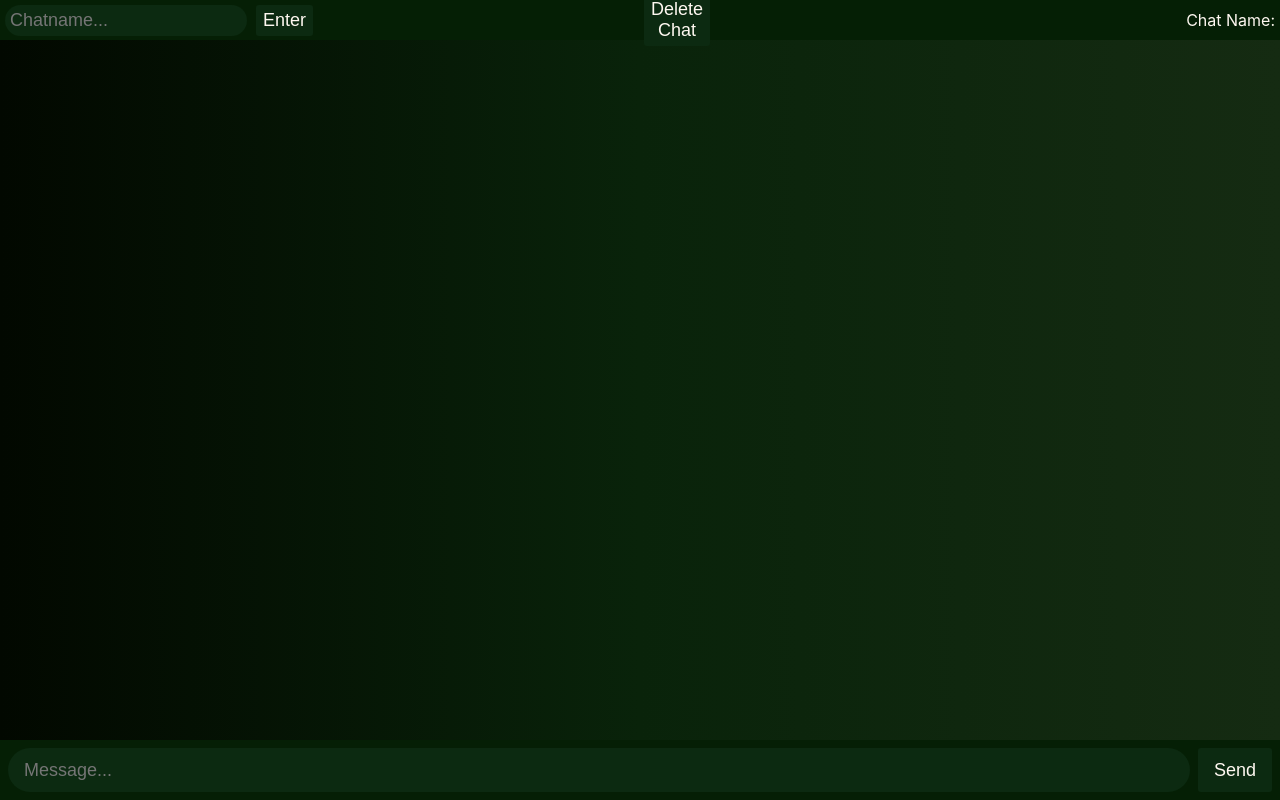
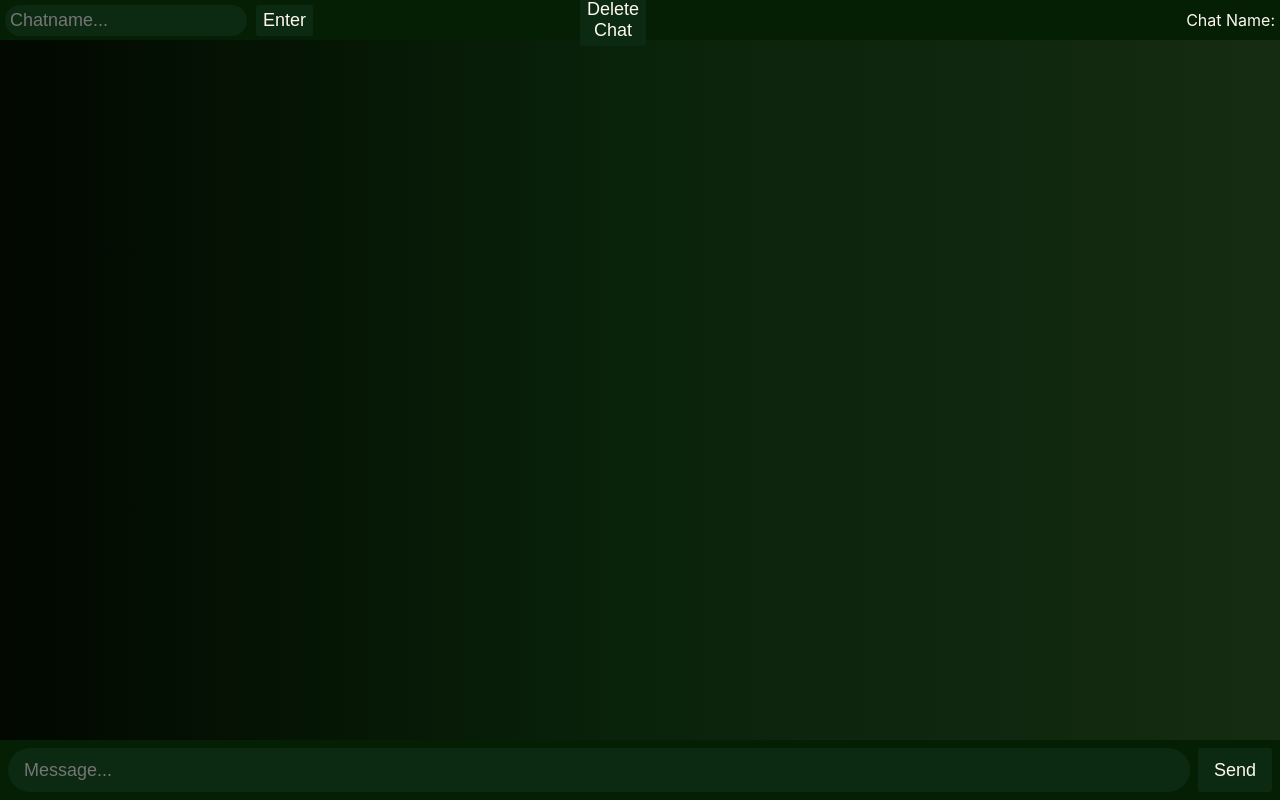
Before and after one commit to SWCL0/chatbox, a website: page chatbox/ChatRoom.html in a window 1280 px wide. Drawn offline with nearby package versions, Linux system fonts and the light colour scheme; no server answers.

Commit message:
update style.css - knop meer naar links

```diff
--- a/chatbox/style.css
+++ b/chatbox/style.css
@@ -12,8 +12,8 @@ body {
 }
 .chatDeleteButton {
     position: absolute;
-    left: 50%;
-    right: 50%;
+    left: 45%;
+    right: 55%;
     width: fit-content;
 }
 #navbarForm {
```
